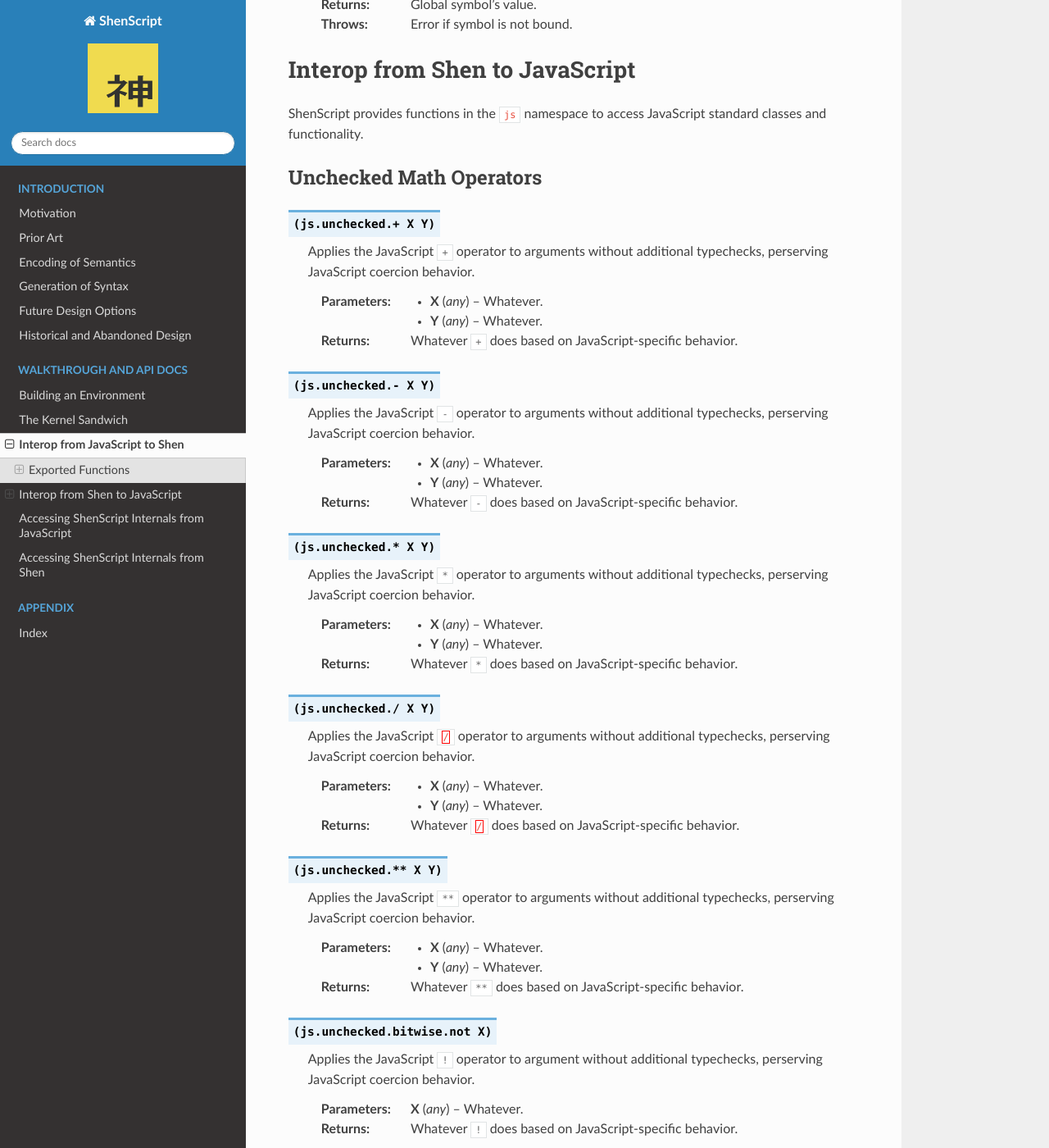
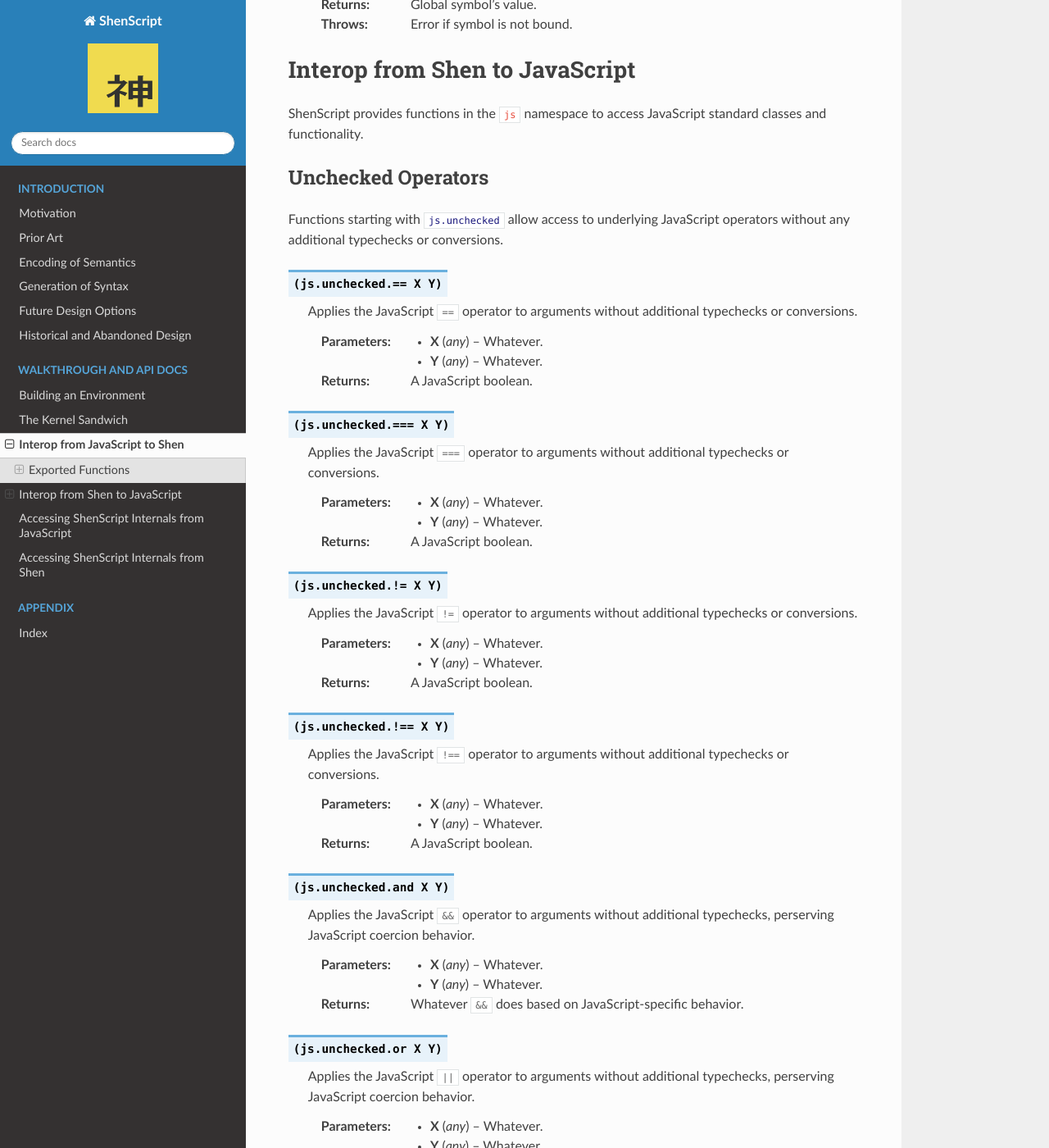
Before and after one commit to rkoeninger/ShenScript, a Sphinx documentation site: the page built from docs/interop.rst, in a window 1280 px wide and 1400 px high, scrolled down 4941 px. Shown: the whole window at 82% size. Built offline with Sphinx 7.4.7 and the Read the Docs theme 2.0.0, drawn with Linux system fonts in a browser that asks for light colours; some of the changed text lies outside the part shown.

Commit message:
Renamed js.{and, or, not, ==, !=, ===, !==} to js.unchecked.*
Added typed versions for js.{==, !=, ===, !==}

```diff
--- a/docs/interop.rst
+++ b/docs/interop.rst
@@ -200,8 +200,65 @@
 
 ShenScript provides functions in the :code:`js` namespace to access JavaScript standard classes and functionality.
 
-Unchecked Math Operators
-------------------------
+Unchecked Operators
+-------------------
+
+Functions starting with :shen:`js.unchecked` allow access to underlying JavaScript operators without any additional typechecks or conversions.
+
+.. function:: (js.unchecked.== X Y)
+
+   Applies the JavaScript :js:`==` operator to arguments without additional typechecks or conversions.
+
+   :param any X: Whatever.
+   :param any Y: Whatever.
+   :returns:     A JavaScript boolean.
+
+.. function:: (js.unchecked.=== X Y)
+
+   Applies the JavaScript :js:`===` operator to arguments without additional typechecks or conversions.
+
+   :param any X: Whatever.
+   :param any Y: Whatever.
+   :returns:     A JavaScript boolean.
+
+.. function:: (js.unchecked.!= X Y)
+
+   Applies the JavaScript :js:`!=` operator to arguments without additional typechecks or conversions.
+
+   :param any X: Whatever.
+   :param any Y: Whatever.
+   :returns:     A JavaScript boolean.
+
+.. function:: (js.unchecked.!== X Y)
+
+   Applies the JavaScript :js:`!==` operator to arguments without additional typechecks or conversions.
+
+   :param any X: Whatever.
+   :param any Y: Whatever.
+   :returns:     A JavaScript boolean.
+
+.. function:: (js.unchecked.and X Y)
+
+   Applies the JavaScript :js:`&&` operator to arguments without additional typechecks, perserving JavaScript coercion behavior.
+
+   :param any X: Whatever.
+   :param any Y: Whatever.
+   :returns:     Whatever :js:`&&` does based on JavaScript-specific behavior.
+
+.. function:: (js.unchecked.or X Y)
+
+   Applies the JavaScript :js:`||` operator to arguments without additional typechecks, perserving JavaScript coercion behavior.
+
+   :param any X: Whatever.
+   :param any Y: Whatever.
+   :returns:     Whatever :js:`||` does based on JavaScript-specific behavior.
+
+.. function:: (js.unchecked.not X)
+
+   Performs JavaScript boolean inversion.
+
+   :param any X: Value to invert.
+   :returns:     A JavaScript boolean.
 
 .. function:: (js.unchecked.+ X Y)
 
@@ -300,6 +357,38 @@
 
 Typed Operators
 ---------------
+
+.. function:: js.== : A --> B --> boolean
+
+   Applies the JavaScript :js:`==` operator to arguments without additional typechecks, and converts result to a Shen boolean.
+
+   :param any X: Whatever.
+   :param any Y: Whatever.
+   :returns:     A Shen boolean.
+
+.. function:: js.=== : A --> B --> boolean
+
+   Applies the JavaScript :js:`===` operator to arguments without additional typechecks, and converts result to a Shen boolean.
+
+   :param any X: Whatever.
+   :param any Y: Whatever.
+   :returns:     A Shen boolean.
+
+.. function:: js.!= : A --> B --> boolean
+
+   Applies the JavaScript :js:`!=` operator to arguments without additional typechecks, and converts result to a Shen boolean.
+
+   :param any X: Whatever.
+   :param any Y: Whatever.
+   :returns:     A Shen boolean.
+
+.. function:: js.!== : A --> B --> boolean
+
+   Applies the JavaScript :js:`!==` operator to arguments without additional typechecks, and converts result to a Shen boolean.
+
+   :param any X: Whatever.
+   :param any Y: Whatever.
+   :returns:     A Shen boolean.
 
 .. function:: js.% : number --> number --> number
 
```
Also changed, not shown: other parts of docs/interop.rst (+0 -55 lines), 1 other file.
